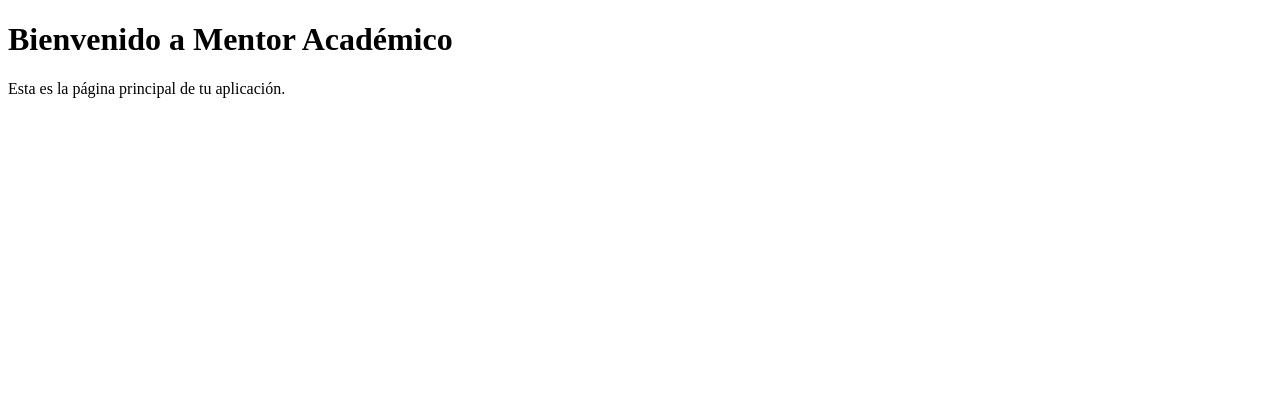
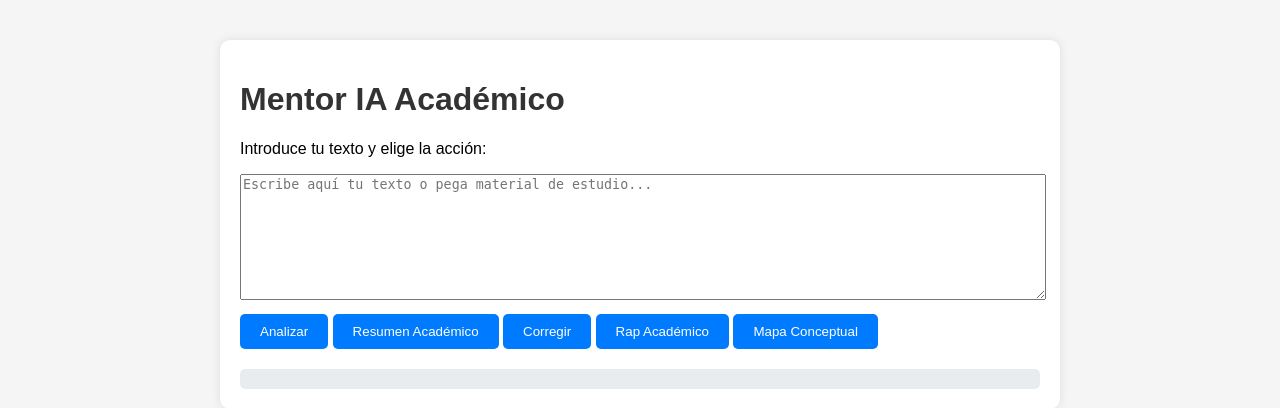
Before and after one commit to iaentrenador/mentor-academico, a Flask app: page / in a window 1280 px wide. Shown: the top 408 px of the page. Run offline with Flask 3, Linux system fonts and the light colour scheme.

Commit message:
Actualizar index.html

```diff
--- a/templates/index.html
+++ b/templates/index.html
@@ -1,12 +1,54 @@
+<!-- /templates/index.html -->
 <!DOCTYPE html>
 <html lang="es">
 <head>
     <meta charset="UTF-8">
-    <meta name="viewport" content="width=device-width, initial-scale=1.0">
-    <title>Mentor Académico</title>
+    <title>Mentor IA Académico</title>
+    <style>
+        body { font-family: Arial, sans-serif; margin: 40px; background-color: #f5f5f5; }
+        h1 { color: #333; }
+        .container { max-width: 800px; margin: auto; background: #fff; padding: 20px; border-radius: 10px; box-shadow: 0 0 10px rgba(0,0,0,0.1); }
+        textarea { width: 100%; height: 120px; margin-bottom: 10px; }
+        button { padding: 10px 20px; background: #007bff; color: white; border: none; border-radius: 5px; cursor: pointer; }
+        button:hover { background: #0056b3; }
+        #resultado { margin-top: 20px; white-space: pre-wrap; background: #e9ecef; padding: 10px; border-radius: 5px; }
+    </style>
 </head>
 <body>
-    <h1>Bienvenido a Mentor Académico</h1>
-    <p>Esta es la página principal de tu aplicación.</p>
+    <div class="container">
+        <h1>Mentor IA Académico</h1>
+        <p>Introduce tu texto y elige la acción:</p>
+
+        <textarea id="texto" placeholder="Escribe aquí tu texto o pega material de estudio..."></textarea>
+        <br>
+
+        <button onclick="analizar()">Analizar</button>
+        <button onclick="resumen()">Resumen Académico</button>
+        <button onclick="corregir()">Corregir</button>
+        <button onclick="rap()">Rap Académico</button>
+        <button onclick="mapa()">Mapa Conceptual</button>
+
+        <div id="resultado"></div>
+    </div>
+
+    <script>
+        async function enviar(endpoint, extra={}) {
+            const texto = document.getElementById('texto').value;
+            const body = { texto, ...extra };
+            const res = await fetch(`/${endpoint}`, {
+                method: 'POST',
+                headers: { 'Content-Type': 'application/json' },
+                body: JSON.stringify(body)
+            });
+            const data = await res.json();
+            document.getElementById('resultado').innerText = data.resultado || JSON.stringify(data);
+        }
+
+        function analizar() { enviar('analizar'); }
+        function resumen() { enviar('resumen'); }
+        function corregir() { enviar('corregir', { respuesta: '' }); }
+        function rap() { enviar('rap'); }
+        function mapa() { enviar('mapa'); }
+    </script>
 </body>
 </html>
```
